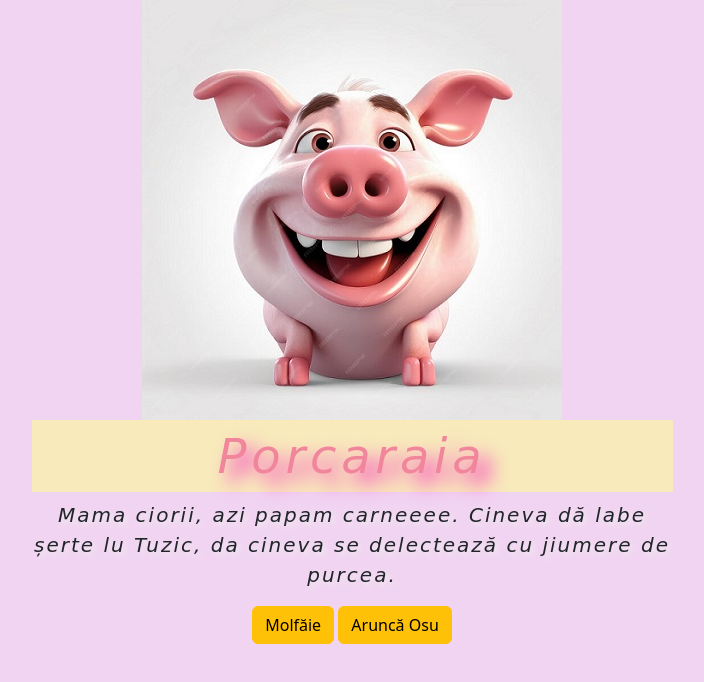
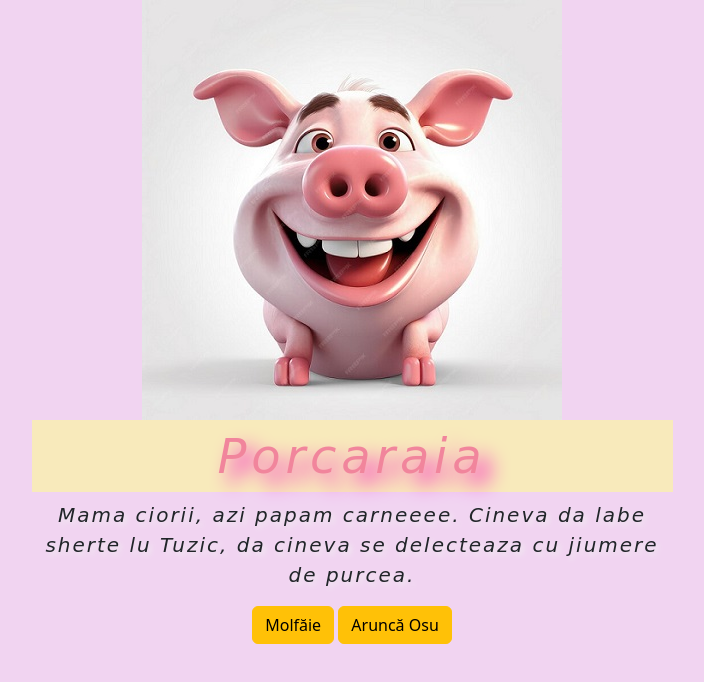
Before and after one commit to GaryMiller34/Personal_Site, a plain HTML site: page index.html in a window 1280 px wide. Shown: the whole page, without its empty margins (288-992 px from the left). Drawn offline with nearby package versions, Linux system fonts and the light colour scheme.

Commit message:
Update index.html

```diff
--- a/index.html
+++ b/index.html
@@ -46,8 +46,8 @@
           <img src="qwqw.jpg" alt="porc dintsat" />
           <h1 class="fw-light">Porcaraia</h1>
           <p class="lead text-dark">
-            Mama ciorii, azi papam carneeee. Cineva dă labe șerte lu Tuzic, da
-            cineva se delectează cu jiumere de purcea.
+            Mama ciorii, azi papam carneeee. Cineva da labe sherte lu Tuzic, da
+            cineva se delecteaza cu jiumere de purcea.
           </p>
           <a
             href="https://imgur.com/PiyJmhl"
```
